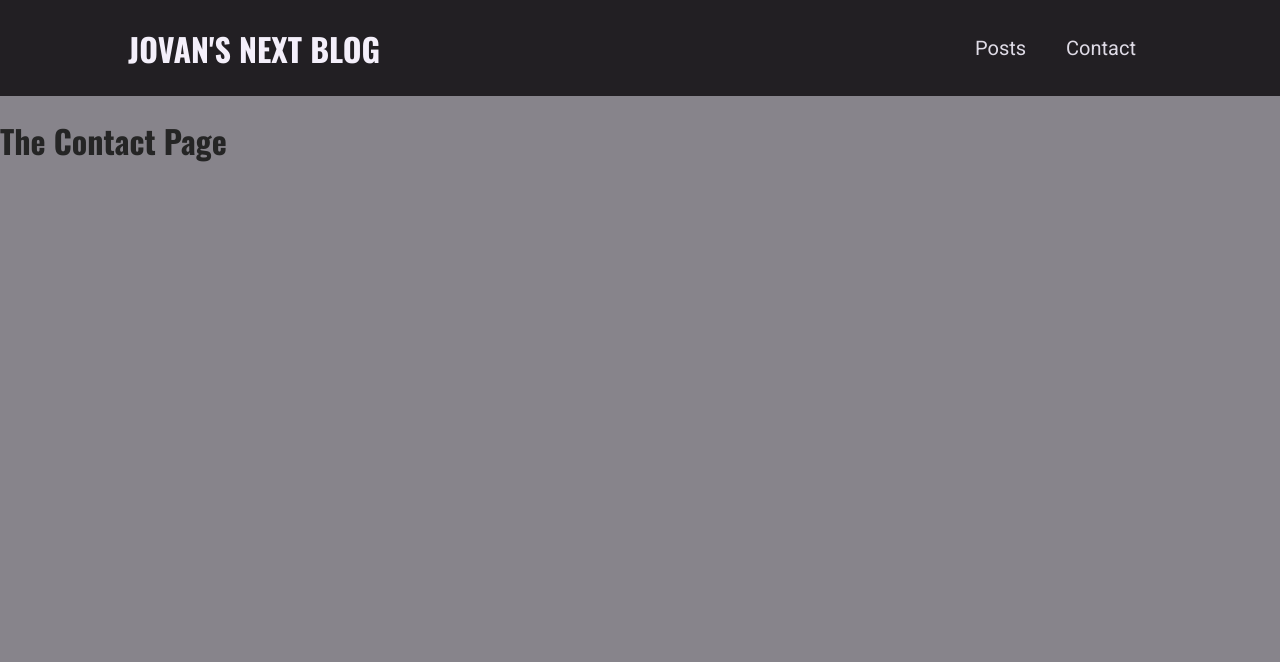
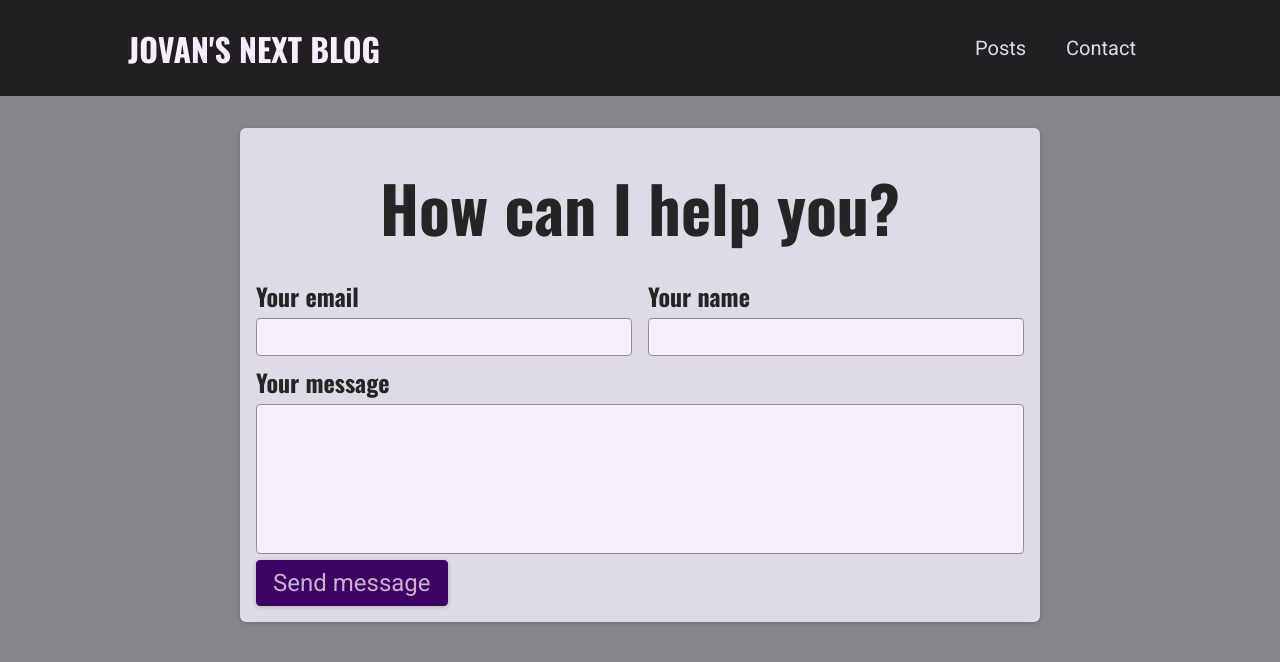
Before and after one commit to mrdzoviii/nextjs-course, a Next.js app: page /contact in a window 1280 px wide. Shown: the top 662 px of the page. Built offline with nearby package versions, Linux system fonts and the light colour scheme.

Commit message:
feat: added contacts api route

```diff
--- /dev/null
+++ b/components/contact/contact-form.module.css
@@ -0,0 +1,73 @@
+.contact {
+  margin: var(--size-8) auto;
+  border-radius: 6px;
+  background-color: var(--color-grey-100);
+  width: 90%;
+  max-width: 50rem;
+  padding: var(--size-4);
+  box-shadow: 0 1px 4px rgba(0, 0, 0, 0.2);
+  font-size: var(--size-6);
+}
+
+.contact h1 {
+  font-size: var(--size-8);
+  margin: var(--size-4) 0;
+  text-align: left;
+}
+
+.form label {
+  display: block;
+  font-family: "Oswald", sans-serif;
+  font-weight: bold;
+  margin: var(--size-2) 0 var(--size-1) 0;
+}
+
+.form input,
+.form textarea {
+  font: inherit;
+  padding: var(--size-1);
+  border-radius: 4px;
+  width: 100%;
+  border: 1px solid var(--color-grey-400);
+  background-color: var(--color-grey-50);
+  resize: none;
+}
+
+.controls {
+  display: flex;
+  column-gap: 1rem;
+  flex-wrap: wrap;
+}
+
+.control {
+  flex: 1;
+  min-width: 10rem;
+}
+
+.actions {
+  margin-top: var(--size-4);
+  text-align: right;
+}
+
+.form button {
+  font: inherit;
+  cursor: pointer;
+  background-color: var(--color-primary-700);
+  border: 1px solid var(--color-primary-700);
+  padding: var(--size-2) var(--size-4);
+  border-radius: 4px;
+  color: var(--color-primary-50);
+  box-shadow: 0 1px 4px rgba(0, 0, 0, 0.2);
+}
+
+.form button:hover {
+  background-color: var(--color-primary-500);
+  border-color: var(--color-primary-500);
+}
+
+@media (min-width: 768px) {
+  .contact h1 {
+    font-size: var(--size-16);
+    text-align: center;
+  }
+}
--- /dev/null
+++ b/components/contact/contact-form.tsx
@@ -0,0 +1,32 @@
+import { FC } from "react";
+
+import classes from "./contact-form.module.css";
+
+const ContactForm: FC = () => {
+  return (
+    <section className={classes.contact}>
+      <h1>How can I help you?</h1>
+      <form className={classes.form}>
+        <div className={classes.controls}>
+          <div className={classes.control}>
+            <label htmlFor="email">Your email</label>
+            <input type="email" name="email" id="email" />
+          </div>
+          <div className={classes.control}>
+            <label htmlFor="name">Your name</label>
+            <input type="text" name="name" id="name" />
+          </div>
+        </div>
+        <div className={classes.control}>
+          <label htmlFor="message">Your message</label>
+          <textarea id="message" rows={5} />
+        </div>
+        <div className={classes.action}>
+          <button>Send message</button>
+        </div>
+      </form>
+    </section>
+  );
+};
+
+export default ContactForm;
--- a/pages/contact.tsx
+++ b/pages/contact.tsx
@@ -1,11 +1,9 @@
 import { NextPage } from "next";
 
+import ContactForm from "../components/contact/contact-form";
+
 const ContactPage: NextPage = () => {
-  return (
-    <div>
-      <h1>The Contact Page</h1>
-    </div>
-  );
+  return <ContactForm />;
 };
 
 export default ContactPage;
```
Also changed, not shown: pages/posts/api/contact.ts (added, +32 -0 lines), type-definitions.ts (+10 -0 lines).
